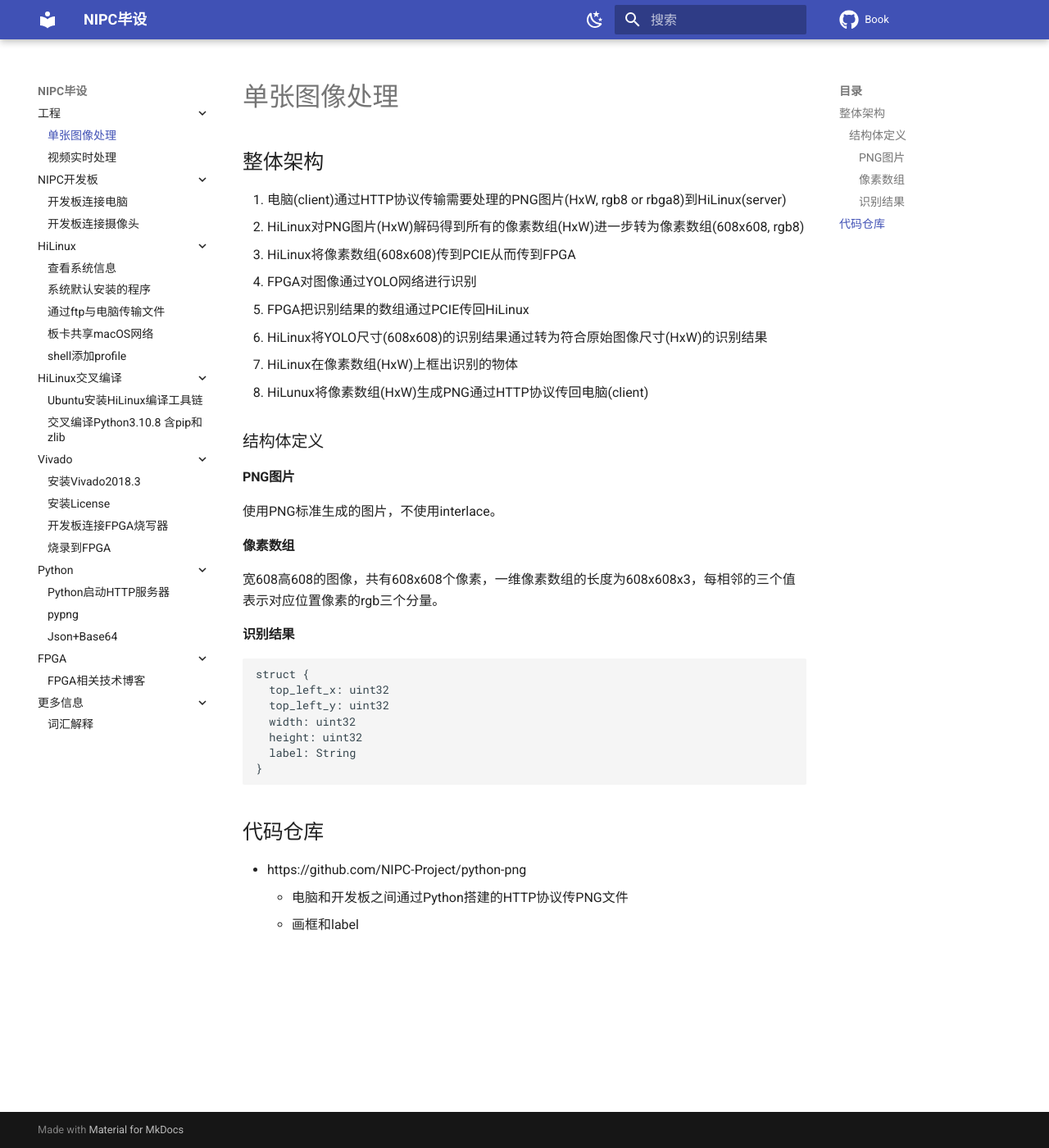
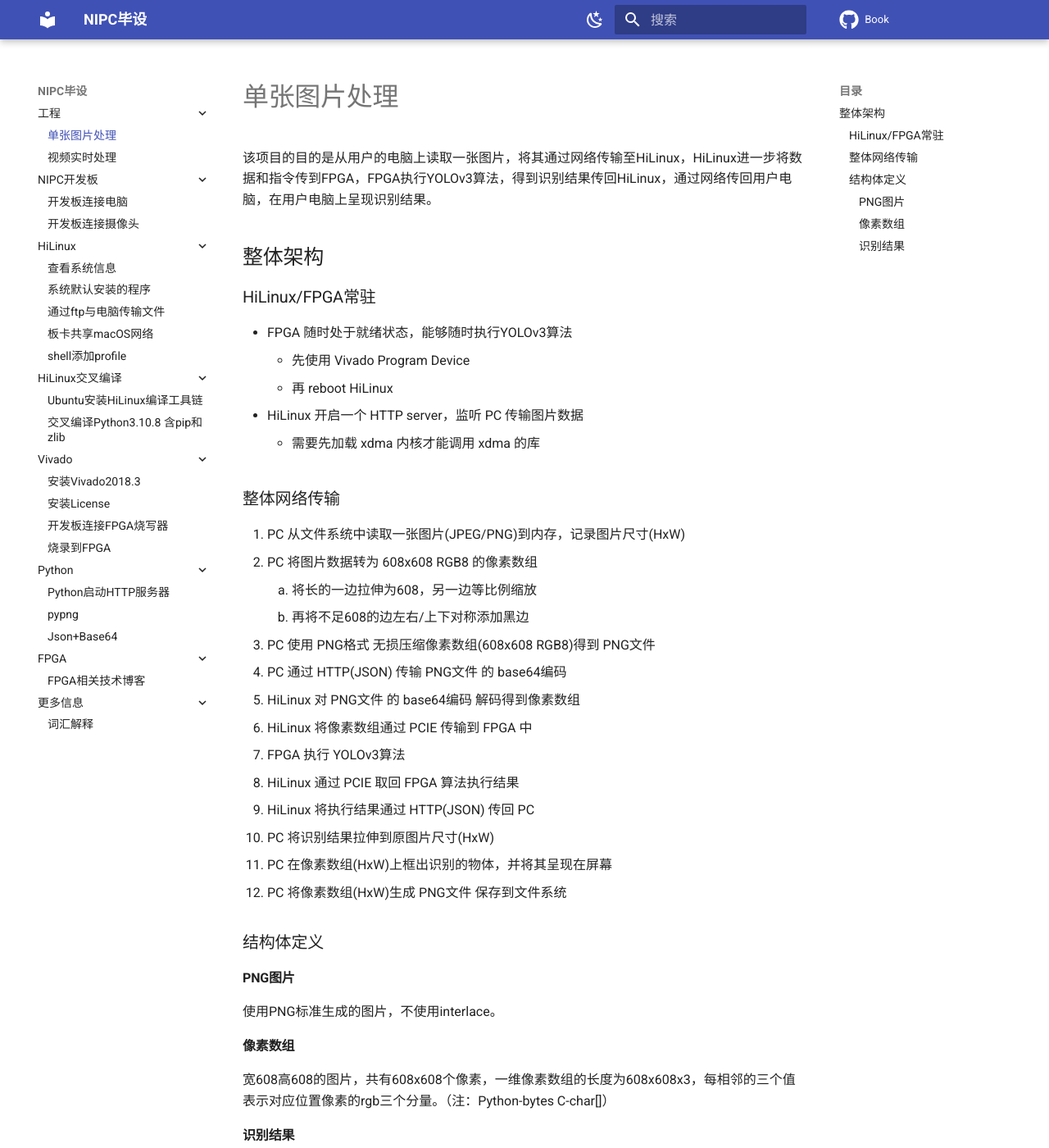
Before and after one commit to NIPC-Project/Book, an MkDocs documentation site: the page built from docs/PROJECTS/project-image.md, in a window 1280 px wide and 1400 px high. Shown: the whole window at 82% size. Built offline with MkDocs 1.6.1 and Material for MkDocs 9.7.7, drawn with Linux system fonts in a browser that asks for light colours; comment, search, counter and statistics services are not loaded.

Commit message:
update project-image draft

````diff
--- a/docs/PROJECTS/project-image.md
+++ b/docs/PROJECTS/project-image.md
@@ -1,15 +1,33 @@
-# 单张图像处理
+# 单张图片处理
+
+该项目的目的是从用户的电脑上读取一张图片，将其通过网络传输至HiLinux，HiLinux进一步将数据和指令传到FPGA，FPGA执行YOLOv3算法，得到识别结果传回HiLinux，通过网络传回用户电脑，在用户电脑上呈现识别结果。
 
 ## 整体架构
 
-1. 电脑(client)通过HTTP协议传输需要处理的PNG图片(HxW, rgb8 or rbga8)到HiLinux(server)
-1. HiLinux对PNG图片(HxW)解码得到所有的像素数组(HxW)进一步转为像素数组(608x608, rgb8)
-1. HiLinux将像素数组(608x608)传到PCIE从而传到FPGA
-1. FPGA对图像通过YOLO网络进行识别
-1. FPGA把识别结果的数组通过PCIE传回HiLinux
-1. HiLinux将YOLO尺寸(608x608)的识别结果通过转为符合原始图像尺寸(HxW)的识别结果
-1. HiLinux在像素数组(HxW)上框出识别的物体
-1. HiLunux将像素数组(HxW)生成PNG通过HTTP协议传回电脑(client)
+### HiLinux/FPGA常驻
+
+- FPGA 随时处于就绪状态，能够随时执行YOLOv3算法
+    - 先使用 Vivado Program Device
+    - 再 reboot HiLinux
+- HiLinux 开启一个 HTTP server，监听 PC 传输图片数据
+    - 需要先加载 xdma 内核才能调用 xdma 的库
+
+### 整体网络传输
+
+1. PC 从文件系统中读取一张图片(JPEG/PNG)到内存，记录图片尺寸(HxW)
+2. PC 将图片数据转为 608x608 RGB8 的像素数组
+    1. 将长的一边拉伸为608，另一边等比例缩放
+    2. 再将不足608的边左右/上下对称添加黑边
+3. PC 使用 PNG格式 无损压缩像素数组(608x608 RGB8)得到 PNG文件
+4. PC 通过 HTTP(JSON) 传输 PNG文件 的 base64编码
+5. HiLinux 对 PNG文件 的 base64编码 解码得到像素数组
+6. HiLinux 将像素数组通过 PCIE 传输到 FPGA 中
+7. FPGA 执行 YOLOv3算法
+8. HiLinux 通过 PCIE 取回 FPGA 算法执行结果
+9. HiLinux 将执行结果通过 HTTP(JSON) 传回 PC
+10. PC 将识别结果拉伸到原图片尺寸(HxW)
+11. PC 在像素数组(HxW)上框出识别的物体，并将其呈现在屏幕
+12. PC 将像素数组(HxW)生成 PNG文件 保存到文件系统
 
 ### 结构体定义
 
@@ -19,7 +37,7 @@
 
 #### 像素数组
 
-宽608高608的图像，共有608x608个像素，一维像素数组的长度为608x608x3，每相邻的三个值表示对应位置像素的rgb三个分量。
+宽608高608的图片，共有608x608个像素，一维像素数组的长度为608x608x3，每相邻的三个值表示对应位置像素的rgb三个分量。（注：Python-bytes C-char[]）
 
 #### 识别结果
 
@@ -32,9 +50,3 @@ struct {
   label: String
 }
 ```
-
-## 代码仓库
-
-- https://github.com/NIPC-Project/python-png
-    - 电脑和开发板之间通过Python搭建的HTTP协议传PNG文件
-    - 画框和label
````
